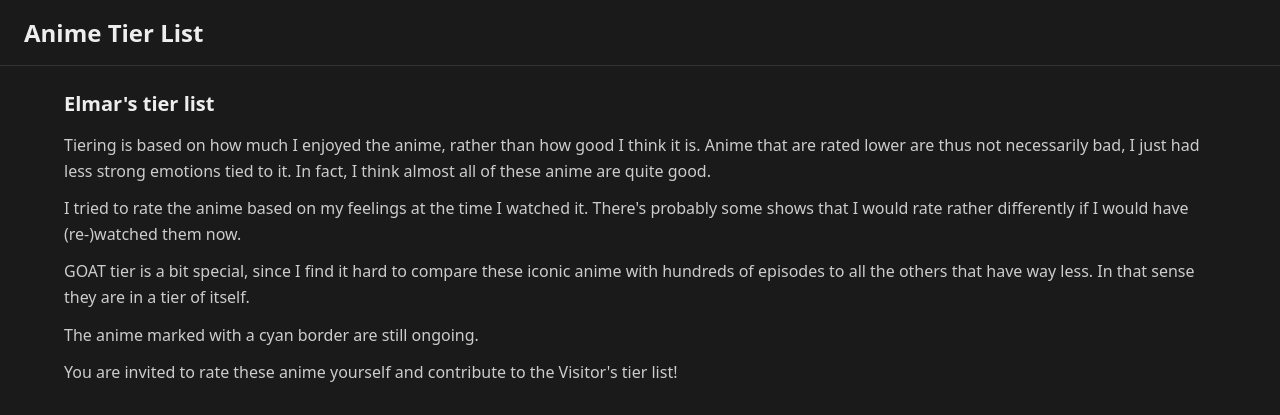
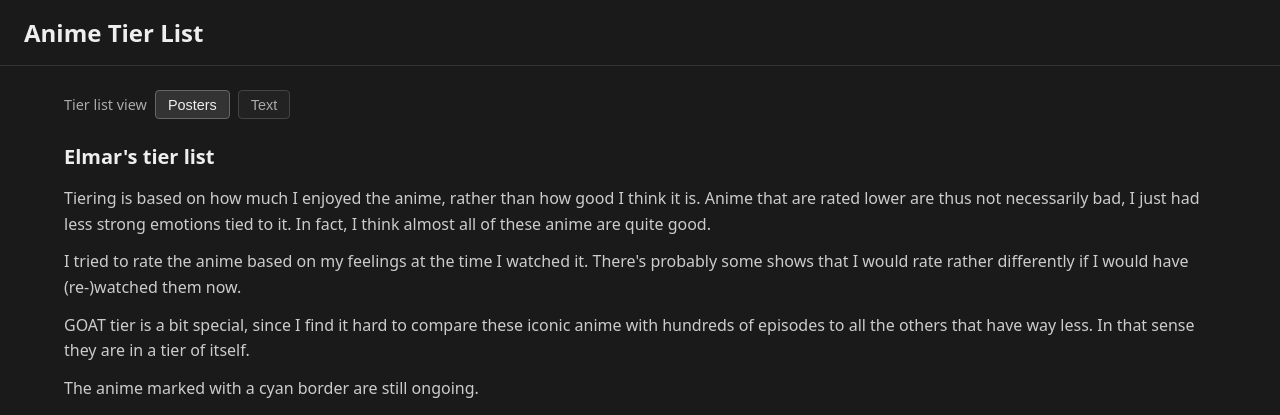
Before and after one commit to ElmarGeerlings/anime, a Django app: page / in a window 1280 px wide. Shown: the top 415 px of the page. Run offline with Django 5.2, Linux system fonts and the light colour scheme; data comes from the database, SQL or seed files in the repository; data that the repository does not hold is empty.

Commit message:
add anime text view and displaytext

```diff
--- a/anime/admin.py
+++ b/anime/admin.py
@@ -8,7 +8,7 @@ from anime.services import apply_curator_rank_insert, try_sync_anime_from_jikan
 class AnimeAdmin(admin.ModelAdmin):
     list_display = ['title', 'curator_tier', 'curator_rank', 'status', 'mal_id', 'jikan_synced', 'added_at']
     list_filter = ['curator_tier', 'status', 'jikan_synced']
-    search_fields = ['title', 'slug', 'mal_id']
+    search_fields = ['title', 'display_name', 'slug', 'mal_id']
     ordering = ['curator_tier', 'curator_rank', 'title']
     readonly_fields = ['jikan_synced']
 
--- a/anime/models.py
+++ b/anime/models.py
@@ -32,6 +32,7 @@ class Anime(models.Model):
 
     mal_id = models.IntegerField(unique=True)
     title = models.CharField(max_length=255)
+    display_name = models.CharField(max_length=80, blank=True)
     slug = models.SlugField(unique=True)
     poster_url = models.URLField(blank=True)
     mal_url = models.URLField(blank=True)
--- a/anime/urls.py
+++ b/anime/urls.py
@@ -6,5 +6,6 @@ urlpatterns = [
     path('', views.tier_list, name='tier_list'),
     path('rate/', views.rate, name='rate'),
     path('rate/tierlist/', views.save_tierlist, name='save_tierlist'),
+    path('display-name/', views.save_anime_display_name, name='save_anime_display_name'),
     path('<slug:slug>/', views.anime_detail, name='anime_detail'),
 ]
--- a/anime/views.py
+++ b/anime/views.py
@@ -1,6 +1,6 @@
 import json
 
-from django.http import JsonResponse
+from django.http import HttpResponseForbidden, JsonResponse
 from django.shortcuts import get_object_or_404, redirect, render
 from django.views.decorators.http import require_POST
 
@@ -39,6 +39,7 @@ def anime_detail(request, slug):
         'rating_tiers': RATING_TIER_CHOICES,
         'user_rating': get_user_rating(device_id, anime),
         'community_stats': get_anime_community_stats(anime),
+        'can_edit_display_name': request.user.is_staff,
     }
     return render(request, 'anime/detail.html', ctx)
 
@@ -56,6 +57,16 @@ def rate(request):
 
 
 @require_POST
+def save_anime_display_name(request):
+    if not request.user.is_staff:
+        return HttpResponseForbidden()
+    anime = get_object_or_404(Anime, pk=request.POST['anime_id'])
+    anime.display_name = request.POST.get('display_name', '').strip()
+    anime.save(update_fields=['display_name'])
+    return JsonResponse({'display_name': anime.display_name})
+
+
+@require_POST
 def save_tierlist(request):
     device_id = request.POST['device_id']
     tiers = json.loads(request.POST['tiers'])
--- a/static/anime/anime.css
+++ b/static/anime/anime.css
@@ -152,7 +152,116 @@ a {
     text-align: center;
 }
 
-.tier-row--goat .tier-label { background: #ffd700; }
+.tier-item-label {
+    display: none;
+}
+
+.anime-page--text .tier-item img,
+.anime-page--text .tier-item-fallback {
+    display: none;
+}
+
+.anime-page--text .tier-item-label {
+    box-sizing: border-box;
+    width: 100%;
+    padding: 5px 8px;
+    background: #2a2a2a;
+    border-radius: 2px;
+    font-size: 0.65rem;
+    display: flex;
+    align-items: center;
+    justify-content: center;
+}
+
+.anime-page--text .tier-item-label-text {
+    width: 100%;
+    line-height: 1.15;
+    text-align: center;
+    overflow: hidden;
+    display: -webkit-box;
+    -webkit-line-clamp: 2;
+    -webkit-box-orient: vertical;
+}
+
+@media (min-width: 601px) {
+    .anime-page--text .tier-item-label {
+        padding: 10px 14px;
+        font-size: 0.7rem;
+    }
+}
+
+.anime-page--text .tier-item {
+    height: auto;
+    min-height: 0;
+    align-self: start;
+    border-width: 2px;
+}
+
+.anime-page--text .tier-item--ongoing {
+    box-shadow: 0 0 0 1px #22d3ee;
+}
+
+.anime-page--text .tier-row {
+    min-height: auto;
+}
+
+.anime-page--text .tier-items,
+.anime-page--text .tier-maker-pool {
+    min-height: auto;
+    align-items: start;
+    align-content: start;
+}
+
+.tier-list-view-toggle {
+    display: flex;
+    flex-wrap: wrap;
+    align-items: center;
+    gap: 0.5rem;
+    margin-bottom: 1.5rem;
+}
+
+.tier-list-view-toggle-label {
+    color: #aaa;
+    font-size: 0.9rem;
+}
+
+.tier-list-view-btn {
+    padding: 0.35rem 0.75rem;
+    font-size: 0.9rem;
+    border: 1px solid #444;
+    border-radius: 4px;
+    background: #222;
+    color: #aaa;
+    cursor: pointer;
+}
+
+.tier-list-view-btn--active {
+    border-color: #666;
+    background: #333;
+    color: #eee;
+}
+
+.anime-detail-heading--editable {
+    cursor: pointer;
+}
+
+.anime-detail-heading-input {
+    width: 100%;
+    max-width: 32rem;
+    font-size: 1.5rem;
+    font-weight: 700;
+    padding: 0.25rem 0.5rem;
+    border: 1px solid #555;
+    border-radius: 4px;
+    background: #111;
+    color: #eee;
+    font-family: inherit;
+}
+
+.tier-row--goat .tier-label {
+    background: #ffd700;
+    font-size: calc(1.5rem * 0.85);
+}
 .tier-row--s .tier-label { background: #ff7f7f; }
 .tier-row--a .tier-label { background: #ffbf7f; }
 .tier-row--b .tier-label { background: #ffdf7f; }
--- a/static/anime/anime.js
+++ b/static/anime/anime.js
@@ -1,5 +1,6 @@
 const DEVICE_KEY = 'anime_device_id';
 const DEVICE_COOKIE = 'anime_device_id';
+const TIER_MODE_KEY = 'anime_tier_mode';
 
 function getDeviceId() {
     let id = localStorage.getItem(DEVICE_KEY);
@@ -11,9 +12,56 @@ function getDeviceId() {
     return id;
 }
 
+function getStoredTierMode() {
+    const stored = localStorage.getItem(TIER_MODE_KEY);
+    if (stored === 'text' || stored === 'posters') {
+        return stored;
+    }
+    if (window.matchMedia('(max-width: 600px)').matches) {
+        return 'text';
+    }
+    return 'posters';
+}
+
+function applyTierMode(mode) {
+    const page = document.getElementById('anime-page');
+    if (!page) {
+        return;
+    }
+    if (mode === 'text') {
+        page.classList.add('anime-page--text');
+    } else {
+        page.classList.remove('anime-page--text');
+    }
+    localStorage.setItem(TIER_MODE_KEY, mode);
+    updateTierViewButtons(mode);
+}
+
+function updateTierViewButtons(mode) {
+    const postersBtn = document.getElementById('tier-view-posters');
+    const textBtn = document.getElementById('tier-view-text');
+    if (!postersBtn || !textBtn) {
+        return;
+    }
+    const isText = mode === 'text';
+    postersBtn.setAttribute('aria-pressed', isText ? 'false' : 'true');
+    textBtn.setAttribute('aria-pressed', isText ? 'true' : 'false');
+    postersBtn.classList.toggle('tier-list-view-btn--active', !isText);
+    textBtn.classList.toggle('tier-list-view-btn--active', isText);
+}
+
 document.addEventListener('DOMContentLoaded', () => {
     const deviceId = getDeviceId();
     document.querySelectorAll('[name="device_id"]').forEach(el => {
         el.value = deviceId;
     });
+
+    const postersBtn = document.getElementById('tier-view-posters');
+    const textBtn = document.getElementById('tier-view-text');
+    if (postersBtn && textBtn) {
+        const mode = getStoredTierMode();
+        applyTierMode(mode);
+        postersBtn.addEventListener('click', () => applyTierMode('posters'));
+        textBtn.addEventListener('click', () => applyTierMode('text'));
+    }
 });
--- a/templates/anime/base_anime.html
+++ b/templates/anime/base_anime.html
@@ -8,7 +8,17 @@
     <link rel="stylesheet" href="{% static 'anime/anime.css' %}">
 </head>
 <body>
-    <div class="anime-page">
+    <div class="anime-page" id="anime-page">
+        <script>
+        (function () {
+            var page = document.getElementById('anime-page');
+            var stored = localStorage.getItem('anime_tier_mode');
+            var useText = stored === 'text' || (stored !== 'posters' && window.matchMedia('(max-width: 600px)').matches);
+            if (useText) {
+                page.classList.add('anime-page--text');
+            }
+        })();
+        </script>
         <header class="anime-header">
             <h1 class="anime-site-title"><a href="{% url 'tier_list' %}">Anime Tier List</a></h1>
         </header>
--- /dev/null
+++ b/templates/anime/partials/tier_item_content.html
@@ -0,0 +1,8 @@
+<span class="tier-item-label">
+    <span class="tier-item-label-text">{% if anime.display_name %}{{ anime.display_name }}{% else %}{{ anime.title }}{% endif %}</span>
+</span>
+{% if anime.poster_url %}
+    <img src="{{ anime.poster_url }}" alt="{{ anime.title }}">
+{% else %}
+    <span class="tier-item-fallback">{% if anime.display_name %}{{ anime.display_name }}{% else %}{{ anime.title }}{% endif %}</span>
+{% endif %}
--- a/templates/anime/partials/tier_list.html
+++ b/templates/anime/partials/tier_list.html
@@ -7,11 +7,7 @@
             <div class="tier-items">
                 {% for anime in animes %}
                     <a href="{% url 'anime_detail' anime.slug %}" class="tier-item{% if anime.is_ongoing %} tier-item--ongoing{% endif %}" title="{{ anime.title }}">
-                        {% if anime.poster_url %}
-                            <img src="{{ anime.poster_url }}" alt="{{ anime.title }}">
-                        {% else %}
-                            <span class="tier-item-fallback">{{ anime.title }}</span>
-                        {% endif %}
+                        {% include "anime/partials/tier_item_content.html" %}
                     </a>
                 {% endfor %}
             </div>
--- a/templates/anime/partials/tier_maker_card.html
+++ b/templates/anime/partials/tier_maker_card.html
@@ -1,7 +1,3 @@
 <div class="tier-item tier-item--draggable{% if anime.is_ongoing %} tier-item--ongoing{% endif %}" data-anime-id="{{ anime.pk }}" title="{{ anime.title }}">
-    {% if anime.poster_url %}
-        <img src="{{ anime.poster_url }}" alt="{{ anime.title }}">
-    {% else %}
-        <span class="tier-item-fallback">{{ anime.title }}</span>
-    {% endif %}
+    {% include "anime/partials/tier_item_content.html" %}
 </div>
--- a/templates/anime/tier_list.html
+++ b/templates/anime/tier_list.html
@@ -1,6 +1,12 @@
 {% extends "anime/base_anime.html" %}
 
 {% block content %}
+
+<div class="tier-list-view-toggle">
+    <span class="tier-list-view-toggle-label">Tier list view</span>
+    <button type="button" class="tier-list-view-btn" id="tier-view-posters" aria-pressed="false">Posters</button>
+    <button type="button" class="tier-list-view-btn" id="tier-view-text" aria-pressed="false">Text</button>
+</div>
 
 <section class="tier-list-section">
     <h2 class="tier-list-heading">Elmar's tier list</h2>
```
Also changed, not shown: other parts of static/anime/anime.css (+87 -0 lines), static/anime/anime-detail-display.js (added, +80 -0 lines), templates/anime/detail.html (+28 -1 lines), anime/migrations/0005_anime_display_name.py (added).
